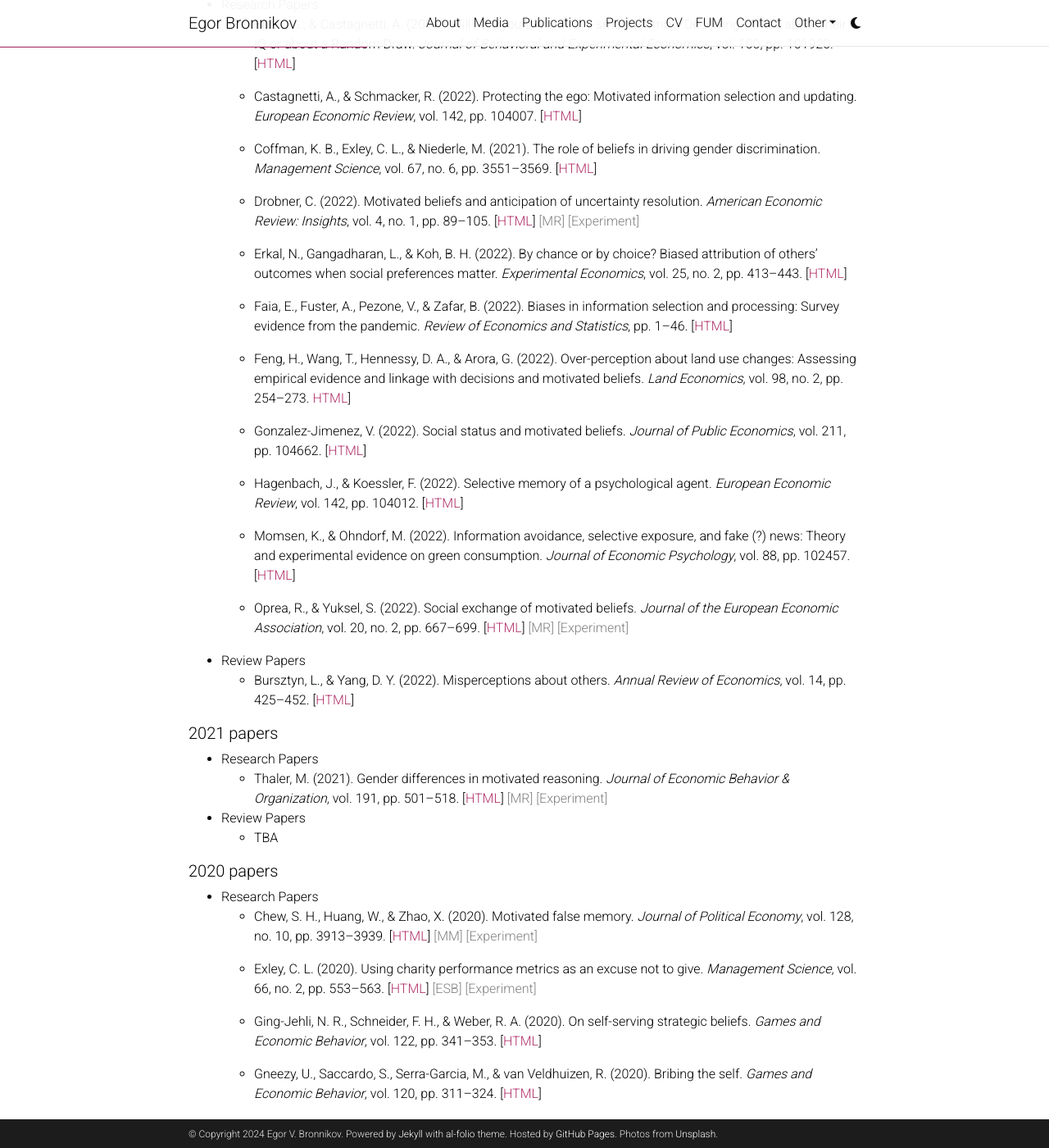
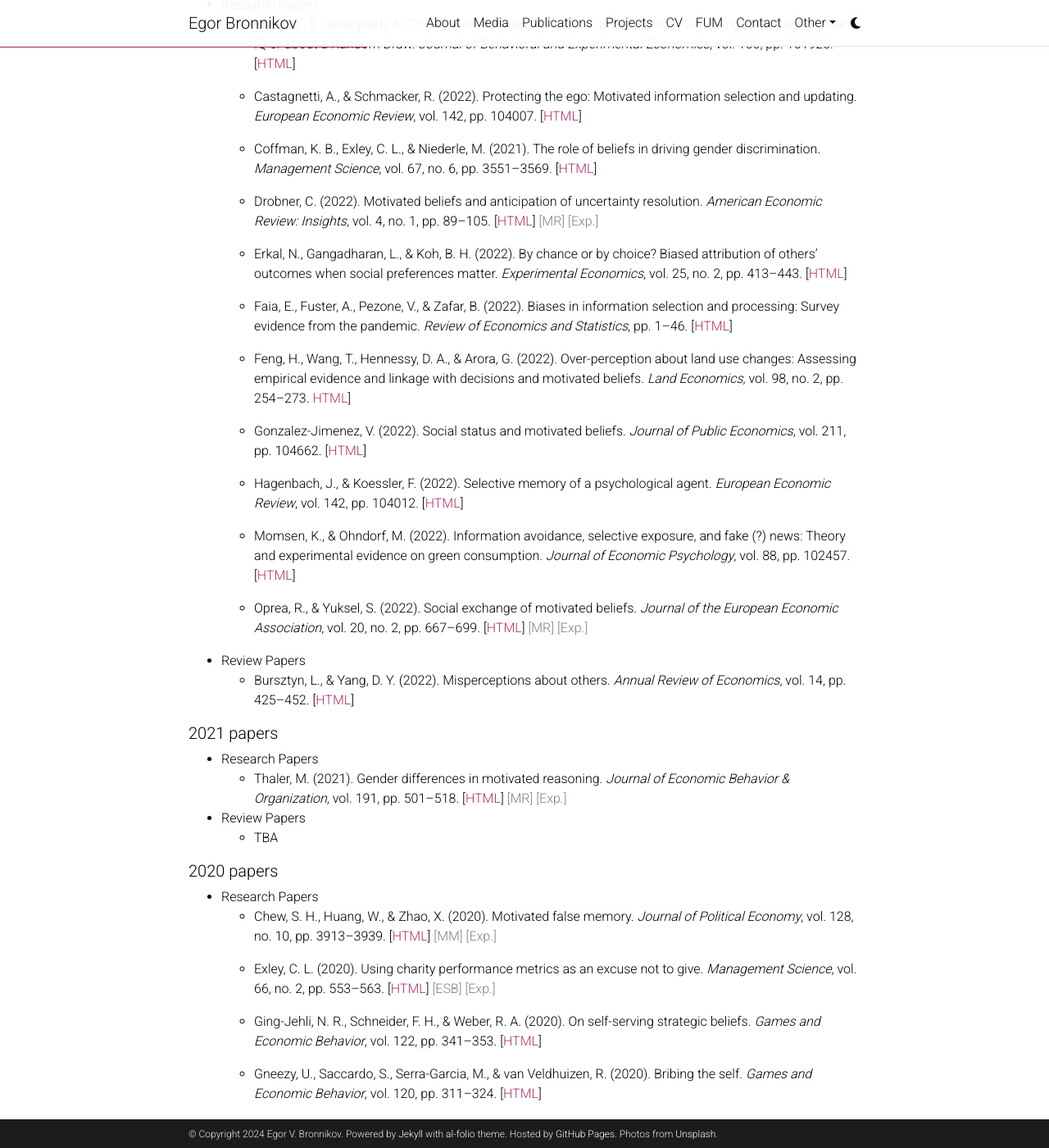
Before and after one commit to egorbronnikov/egorbronnikov.github.io, a Jekyll site: the page built from _pages/motivatedreasoning.md, in a window 1280 px wide and 1400 px high, scrolled down 1761 px. Shown: the whole window at 82% size. Built offline with Jekyll 4.4.1, drawn with Linux system fonts in a browser that asks for light colours; comment, search, counter and statistics services are not loaded; a style sheet for code colours, icons or effects is not loaded; some of the changed text lies outside the part shown.

Commit message:
Update motivatedreasoning.md

```diff
--- a/_pages/motivatedreasoning.md
+++ b/_pages/motivatedreasoning.md
@@ -43,7 +43,7 @@
 - Research Papers
   - Amasino, D. R., Pace, D. D., & van der Weele, J. (2023). Self-serving bias in redistribution choices: Accounting for beliefs and norms. _Journal of Economic Psychology_, vol. 98, pp. 102654. [[HTML](https://www.sciencedirect.com/science/article/pii/S0167487023000557)]
 
-  - Bicchieri, C., Dimant, E., & Sonderegger, S. (2023). It's not a lie if you believe the norm does not apply: Conditional norm-following and belief distortion. _Games and Economic Behavior_, vol. 138, pp. 321--354. [[HTML](https://www.sciencedirect.com/science/article/pii/S0899825623000088)] <span style="color:gray">[ESB]</span> <span style="color:gray">[Experiment]</span>
+  - Bicchieri, C., Dimant, E., & Sonderegger, S. (2023). It's not a lie if you believe the norm does not apply: Conditional norm-following and belief distortion. _Games and Economic Behavior_, vol. 138, pp. 321--354. [[HTML](https://www.sciencedirect.com/science/article/pii/S0899825623000088)] <span style="color:gray">[ESB]</span> <span style="color:gray">[Exp.]</span>
 
   - Exley, C. L., & Kessler, J. B. (2023). Information avoidance and image concerns. _The Economic Journal_, vol. 133, no. 656, pp. 3153--3168. [[HTML](https://academic.oup.com/ej/article-abstract/133/656/3153/7240144)]
 
@@ -70,7 +70,7 @@
 
   - Coffman, K. B., Exley, C. L., & Niederle, M. (2021). The role of beliefs in driving gender discrimination. _Management Science_, vol. 67, no. 6, pp. 3551--3569. [[HTML](https://pubsonline.informs.org/doi/10.1287/mnsc.2020.3660)]
 
-  - Drobner, C. (2022). Motivated beliefs and anticipation of uncertainty resolution. _American Economic Review: Insights_, vol. 4, no. 1, pp. 89--105. [[HTML](https://www.aeaweb.org/articles?id=10.1257/aeri.20200829)] <span style="color:gray">[MR]</span> <span style="color:gray">[Experiment]</span>
+  - Drobner, C. (2022). Motivated beliefs and anticipation of uncertainty resolution. _American Economic Review: Insights_, vol. 4, no. 1, pp. 89--105. [[HTML](https://www.aeaweb.org/articles?id=10.1257/aeri.20200829)] <span style="color:gray">[MR]</span> <span style="color:gray">[Exp.]</span>
 
   - Erkal, N., Gangadharan, L., & Koh, B. H. (2022). By chance or by choice? Biased attribution of others’ outcomes when social preferences matter. _Experimental Economics_, vol. 25, no. 2, pp. 413--443. [[HTML](https://link.springer.com/article/10.1007/s10683-021-09731-w)]
 
@@ -84,7 +84,7 @@
 
   - Momsen, K., & Ohndorf, M. (2022). Information avoidance, selective exposure, and fake (?) news: Theory and experimental evidence on green consumption. _Journal of Economic Psychology_, vol. 88, pp. 102457. [[HTML](https://www.sciencedirect.com/science/article/pii/S0167487021000878)]
 
-  - Oprea, R., & Yuksel, S. (2022). Social exchange of motivated beliefs. _Journal of the European Economic Association_, vol. 20, no. 2, pp. 667--699. [[HTML](https://academic.oup.com/jeea/article-abstract/20/2/667/6368096)] <span style="color:gray">[MR]</span> <span style="color:gray">[Experiment]</span>
+  - Oprea, R., & Yuksel, S. (2022). Social exchange of motivated beliefs. _Journal of the European Economic Association_, vol. 20, no. 2, pp. 667--699. [[HTML](https://academic.oup.com/jeea/article-abstract/20/2/667/6368096)] <span style="color:gray">[MR]</span> <span style="color:gray">[Exp.]</span>
 
 - Review Papers
   - Bursztyn, L., & Yang, D. Y. (2022). Misperceptions about others. _Annual Review of Economics_, vol. 14, pp. 425--452. [[HTML](https://www.annualreviews.org/content/journals/10.1146/annurev-economics-051520-023322)]
@@ -94,7 +94,7 @@
 ##### 2021 papers
 - Research Papers
   - Thaler, M. (2021). Gender differences in motivated reasoning. _Journal of Economic Behavior & Organization_, vol. 191, pp. 501--518.
-[[HTML](https://www.sciencedirect.com/science/article/abs/pii/S0167268121003954)] <span style="color:gray">[MR]</span> <span style="color:gray">[Experiment]</span>
+[[HTML](https://www.sciencedirect.com/science/article/abs/pii/S0167268121003954)] <span style="color:gray">[MR]</span> <span style="color:gray">[Exp.]</span>
 
 - Review Papers
   - TBA
@@ -102,9 +102,9 @@
 
 ##### 2020 papers
 - Research Papers
-  - Chew, S. H., Huang, W., & Zhao, X. (2020). Motivated false memory. _Journal of Political Economy_, vol. 128, no. 10, pp. 3913--3939. [[HTML](https://www.journals.uchicago.edu/doi/abs/10.1086/709971)] <span style="color:gray">[MM]</span> <span style="color:gray">[Experiment]</span>
+  - Chew, S. H., Huang, W., & Zhao, X. (2020). Motivated false memory. _Journal of Political Economy_, vol. 128, no. 10, pp. 3913--3939. [[HTML](https://www.journals.uchicago.edu/doi/abs/10.1086/709971)] <span style="color:gray">[MM]</span> <span style="color:gray">[Exp.]</span>
 
-  - Exley, C. L. (2020). Using charity performance metrics as an excuse not to give. _Management Science_, vol. 66, no. 2, pp. 553--563. [[HTML](https://pubsonline.informs.org/doi/pdf/10.1287/mnsc.2018.3268)] <span style="color:gray">[ESB]</span> <span style="color:gray">[Experiment]</span>
+  - Exley, C. L. (2020). Using charity performance metrics as an excuse not to give. _Management Science_, vol. 66, no. 2, pp. 553--563. [[HTML](https://pubsonline.informs.org/doi/pdf/10.1287/mnsc.2018.3268)] <span style="color:gray">[ESB]</span> <span style="color:gray">[Exp.]</span>
 
   - Ging-Jehli, N. R., Schneider, F. H., & Weber, R. A. (2020). On self-serving strategic beliefs. _Games and Economic Behavior_, vol. 122, pp. 341--353. [[HTML](https://www.sciencedirect.com/science/article/pii/S0899825620300713)]
 
@@ -115,7 +115,7 @@
   - Stone, D. F. (2020). Just a big misunderstanding? Bias and Bayesian affective polarization. _International Economic Review_, vol. 61, no. 1, 189--217. [[HTML](https://onlinelibrary.wiley.com/doi/pdfdirect/10.1111/iere.12421)]
 
   - Zimmermann, F. (2020). The dynamics of motivated beliefs. _American Economic Review_, vol. 110, no. 2, pp. 337--363.
-  [[HTML](https://www.aeaweb.org/articles?id=10.1257/aer.20180728)] <span style="color:gray">[MR]</span> <span style="color:gray">[Experiment]</span>
+  [[HTML](https://www.aeaweb.org/articles?id=10.1257/aer.20180728)] <span style="color:gray">[MR]</span> <span style="color:gray">[Exp.]</span>
 
 - Review Papers
   - Molnar, A., & Loewenstein, G. (2022). Chapter 15: Thoughts and Players: An Introduction to Old and New Economic Perspectives on Beliefs (pp. 321--350). In Musolino, J., Sommer, J., & Hemmer, P. (Eds.) _The Cognitive Science of Belief: A Multidisciplinary Approach_. Cambridge University Press. [[HTML](https://www.cambridge.org/core/books/cognitive-science-of-belief/4B06289013C7C18773CE2AF05E1A00ED)] &nbsp;
@@ -158,7 +158,7 @@
 
 ##### 2016 papers
 - Research Papers
-  - Exley, C. L. (2016). Excusing selfishness in charitable giving: The role of risk. _Review of Economic Studies_, vol. 83, no. 2, pp. 587--628. [[HTML](https://academic.oup.com/restud/article-abstract/83/2/587/2461284)] <span style="color:gray">[ESB]</span> <span style="color:gray">[Experiment]</span>
+  - Exley, C. L. (2016). Excusing selfishness in charitable giving: The role of risk. _Review of Economic Studies_, vol. 83, no. 2, pp. 587--628. [[HTML](https://academic.oup.com/restud/article-abstract/83/2/587/2461284)] <span style="color:gray">[ESB]</span> <span style="color:gray">[Exp.]</span>
 
 - Review Papers
   - Epley, N., & Gilovich, T. (2016). The mechanics of motivated reasoning. _Journal of Economic Perspectives_, vol. 30, no. 3, pp. 133--140.
@@ -177,7 +177,7 @@
 
 ##### 2015 papers
 - Research Papers
-  - Bénabou, R. (2015). The economics of motivated beliefs. _Revue d'économie politique_, vol. 5, pp. 665--685. [[HTML](https://www.cairn.info/revue-d-economie-politique-2015-5-page-665.htm)] <span style="color:gray">[Theory]</span>
+  - Bénabou, R. (2015). The economics of motivated beliefs. _Revue d'économie politique_, vol. 5, pp. 665--685. [[HTML](https://www.cairn.info/revue-d-economie-politique-2015-5-page-665.htm)] <span style="color:gray">[Th.]</span>
 
 - Review Papers
   - TBA
```
